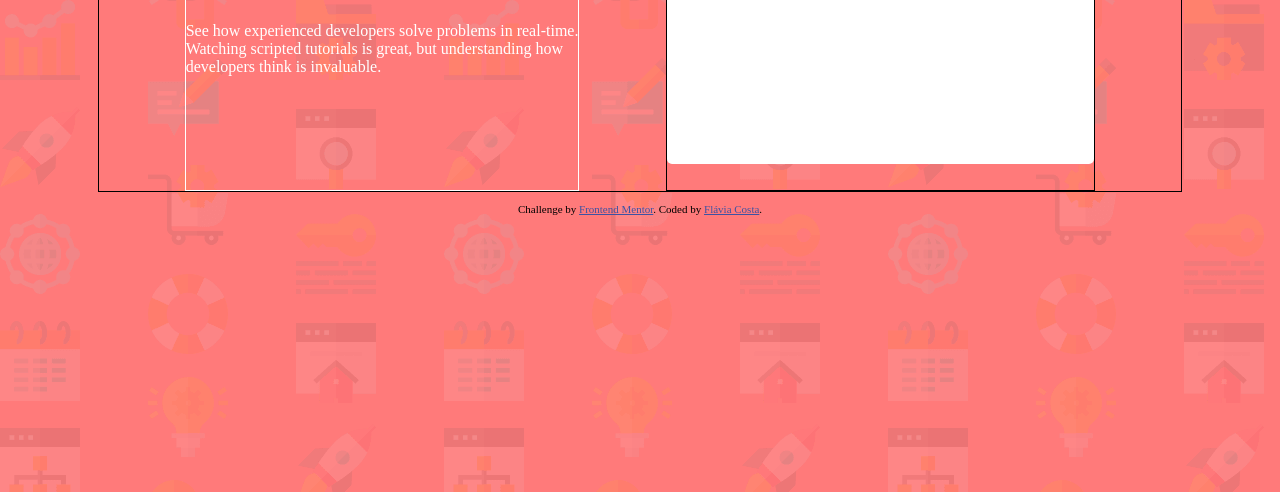
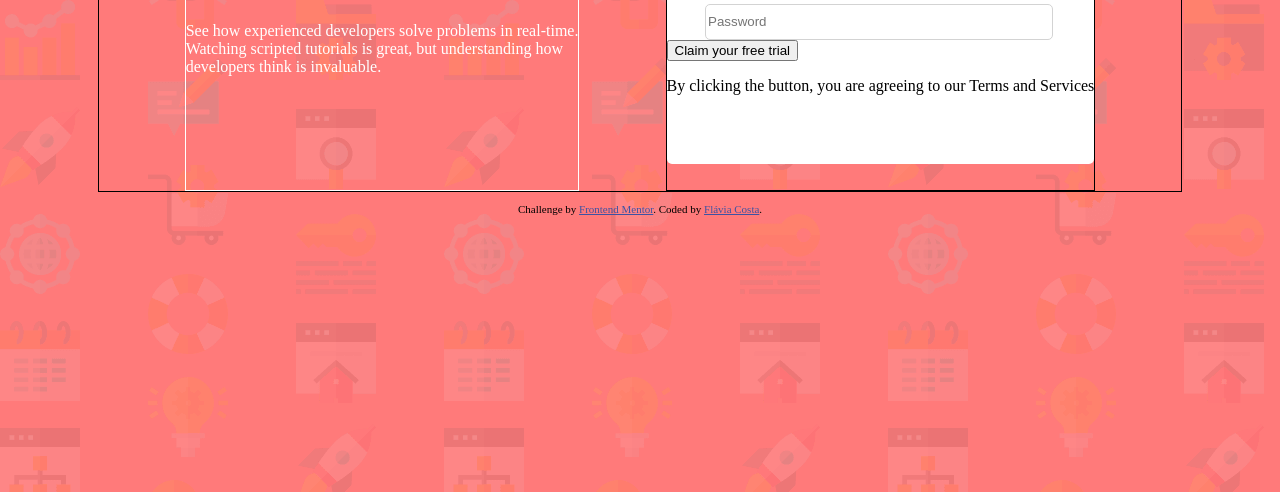
Before and after one commit to flaviacosta23/projeto-formulario-login, a plain HTML site: page intro-component-with-signup-form-master/index.html in a window 1280 px wide. Shown: the part 308-800 px from the top of the page. Drawn offline with Linux system fonts and the light colour scheme.

Commit message:
atualizaçao input formulario

```diff
--- a/intro-component-with-signup-form-master/index.css
+++ b/intro-component-with-signup-form-master/index.css
@@ -39,6 +39,15 @@ header {
     border-radius: 5px;
 
 }
+input{
+    width: 80%;
+    height: 10%;
+    margin-left: 9%;
+    margin-top: 3%;
+    border-radius: 5px;
+    border: 1px solid lightgray;
+}
+
 .attribution {
     font-size: 11px;
     text-align: center;
```
